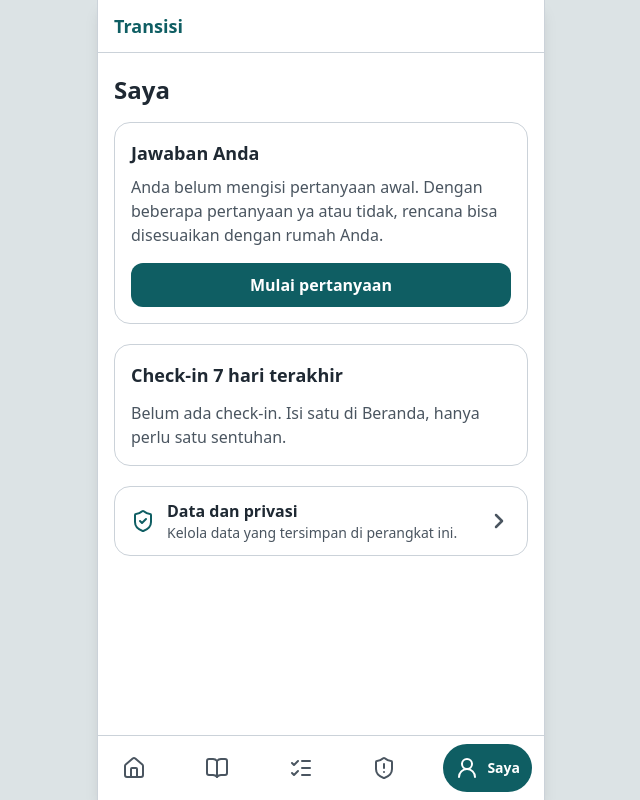
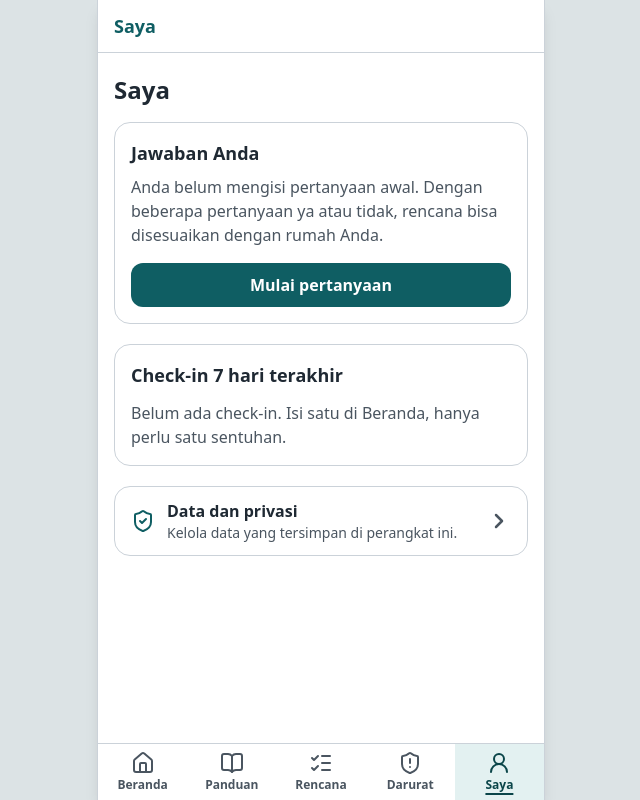
Before and after one commit to titohanafi/transisidnr, a React (Vite) app: page /#/saya in a window 1280 px wide. Shown: the whole page, without its empty margins (319-959 px from the left). Built offline with nearby package versions, Linux system fonts and the light colour scheme.

Commit message:
Judul header mengikuti nama menu aktif; navbar kembali menampilkan semua nama

```diff
--- a/src/components/BilahTab.tsx
+++ b/src/components/BilahTab.tsx
@@ -15,6 +15,12 @@ const TAB: { ke: string; label: string; ujung?: boolean; Ikon: LucideIcon }[] =
 // Layar alur pertanyaan dan cetak punya bilah sendiri (atau tanpa bilah), jadi tab disembunyikan.
 const TANPA_TAB = /^\/(mulai|ruangan|asesmen|cetak)(\/|$)/;
 
+/** Nama menu untuk judul header di layar menu utama; null untuk layar lain. */
+export function namaMenu(path: string): string | null {
+  const t = TAB.find((x) => (x.ujung ? path === x.ke : path === x.ke || path.startsWith(x.ke + "/")));
+  return t && !t.ujung ? t.label : null;
+}
+
 export function adaBilahTab(path: string) {
   return !TANPA_TAB.test(path);
 }
@@ -28,22 +34,22 @@ export function BilahTab() {
       aria-label={umum.menuUtama}
       className="sticky bottom-0 z-10 border-t border-garis bg-white pb-[env(safe-area-inset-bottom)] print:hidden"
     >
-      <ul className="flex items-center justify-between px-3 py-2">
+      <ul className="flex">
         {TAB.map((t) => (
-          <li key={t.ke} className="flex">
+          <li key={t.ke} className="flex-1">
             <NavLink
               to={t.ke}
               end={t.ujung}
               className={({ isActive }) =>
-                `flex min-h-[48px] items-center justify-center gap-2 rounded-full px-3 text-sm font-semibold ${
-                  isActive ? "bg-utama text-white" : "min-w-[48px] text-redup"
+                `flex min-h-[56px] flex-col items-center justify-center gap-0.5 px-1 text-xs font-semibold ${
+                  isActive ? "bg-utama-muda text-utama-gelap" : "text-redup"
                 }`
               }
             >
               {({ isActive }) => (
                 <>
-                  <t.Ikon className="h-6 w-6 shrink-0" strokeWidth={2} aria-hidden="true" focusable="false" />
-                  <span className={isActive ? "" : "sr-only"}>{t.label}</span>
+                  <t.Ikon className="h-6 w-6" strokeWidth={2} aria-hidden="true" focusable="false" />
+                  <span className={isActive ? "underline decoration-2 underline-offset-4" : ""}>{t.label}</span>
                 </>
               )}
             </NavLink>
--- a/src/components/Halaman.tsx
+++ b/src/components/Halaman.tsx
@@ -1,7 +1,7 @@
 import { useEffect, useRef, type ReactNode } from "react";
 import { ChevronLeft } from "lucide-react";
 import { Link, useLocation, useNavigate } from "react-router-dom";
-import { BilahTab } from "./BilahTab";
+import { BilahTab, namaMenu } from "./BilahTab";
 import { konten } from "../domain/content";
 
 const { app, umum } = konten.ui;
@@ -10,6 +10,7 @@ const { app, umum } = konten.ui;
 export function Halaman({ judul, children, kunciFokus }: { judul: string; children: ReactNode; kunciFokus?: string | number }) {
   const navigate = useNavigate();
   const { pathname } = useLocation();
+  const menu = namaMenu(pathname);
   const dalam = !["/", "/jelajah", "/rencana", "/igd", "/saya"].includes(pathname);
   const h1 = useRef<HTMLHeadingElement>(null);
   useEffect(() => {
@@ -40,9 +41,13 @@ export function Halaman({ judul, children, kunciFokus }: { judul: string; childr
             <ChevronLeft className="h-7 w-7" strokeWidth={2.5} aria-hidden="true" focusable="false" />
           </button>
         )}
-        <Link to="/" className={`inline-flex min-h-sentuh items-center text-lg font-bold text-utama ${dalam ? "" : "px-2"}`}>
-          {app.nama}
-        </Link>
+        {menu ? (
+          <span className="inline-flex min-h-sentuh items-center px-2 text-lg font-bold text-utama">{menu}</span>
+        ) : (
+          <Link to="/" className={`inline-flex min-h-sentuh items-center text-lg font-bold text-utama ${dalam ? "" : "px-2"}`}>
+            {app.nama}
+          </Link>
+        )}
       </header>
       <main id="isi" className="flex flex-1 flex-col px-4 py-5">
         {/* Di Beranda judulnya sama dengan nama aplikasi di header: tetap ada untuk pembaca layar, tidak ditampilkan dua kali. */}
```
Also changed, not shown: 1 other file (tests, documents, lock files or other folders).
